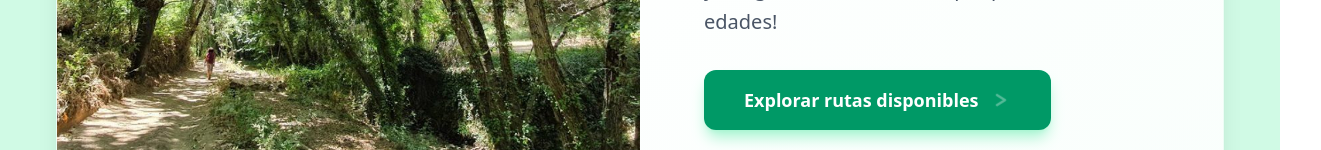
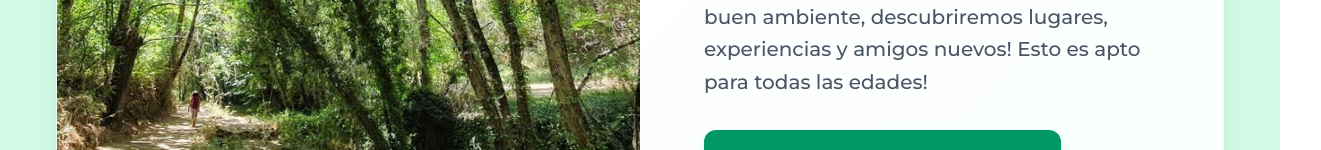
Before and after one commit to Ariadna5D/OnubHiking_Vue, a Vue app: page /#/comunidad in a window 1280 px wide. Shown: the part 950-1100 px from the top of the page, 1321 px wide, since content can reach past the window. Built offline with nearby package versions, Linux system fonts and the light colour scheme.

Commit message:
Optimized routing and edited readme

```diff
--- a/index.html
+++ b/index.html
@@ -2,10 +2,12 @@
 <html lang="en">
   <head>
     <meta charset="UTF-8" />
-    <link rel="icon" type="image/svg+xml" href="/vite.svg" />
+    <link rel="icon" type="image/svg+xml" href="/images/logo.svg" />
     <meta name="viewport" content="width=device-width, initial-scale=1.0" />
-    <title>onubhike_vue</title>
-<link href="https://fonts.googleapis.com/css2?family=Montserrat:ital,wght@0,400..900;1,400..900&display=swap" rel="stylesheet">
+    <title>OnubHike</title>
+    <link rel="preconnect" href="https://fonts.googleapis.com">
+  <link rel="preconnect" href="https://fonts.gstatic.com" crossorigin>
+  <link href="https://fonts.googleapis.com/css2?family=Montserrat:wght@400;700&display=swap" rel="stylesheet">
 
   </head>
   <body>
--- a/src/components/common/CommunityCard.vue
+++ b/src/components/common/CommunityCard.vue
@@ -36,7 +36,7 @@ defineProps({
       <img
         :src="image"
         :alt="title"
-        class="w-full h-80 lg:h-full object-cover transform group-hover:scale-110 transition-transform duration-700"
+        class="w-full h-80 lg:h-full object-cover transform  transition-transform duration-700"
       />
       <div class="absolute top-6 left-6 bg-white/90 backdrop-blur-md px-4 py-2 rounded-full flex items-center gap-2 shadow-lg">
         <MapPin class="text-emerald-600" :size="18" />
@@ -60,7 +60,7 @@ defineProps({
       <div class="flex justify-center lg:justify-start">
         <a
           href=""
-          class="inline-flex items-center justify-center gap-3 px-10 py-4 rounded-xl text-lg font-black bg-emerald-600 text-white hover:bg-emerald-500 shadow-lg shadow-emerald-200 hover:shadow-emerald-300 hover:-translate-y-1 active:scale-95 transition-all duration-300"
+          class="inline-flex items-center justify-center gap-3 px-10 py-4 rounded-xl text-lg font-bold bg-emerald-600 text-white hover:bg-emerald-500 shadow-lg shadow-emerald-200 hover:shadow-emerald-300 hover:-translate-y-1 active:scale-95 transition-all duration-300"
         >
           {{ linkText }}
           <div class="w-5 h-5 shrink-0">
--- a/src/components/common/EquipmentCard.vue
+++ b/src/components/common/EquipmentCard.vue
@@ -17,7 +17,7 @@ defineProps({
       <img
         :src="image"
         :alt="title"
-        class="w-full h-full object-cover transition-transform duration-700 group-hover:scale-110"
+        class="w-full h-full object-cover transition-transform duration-700 "
       />
       <div class="absolute top-4 left-4 bg-emerald-600/90 backdrop-blur-md text-white text-[10px] font-black uppercase tracking-[0.2em] px-3 py-1 rounded-full shadow-lg">
         {{ category }}
--- a/src/components/common/HomeCard.vue
+++ b/src/components/common/HomeCard.vue
@@ -20,9 +20,8 @@ defineProps({
         <img
           :src="image"
           :alt="title"
-          class="w-full h-full object-cover transform group-hover:scale-110 transition-transform duration-700"
+          class="w-full h-full object-cover transform  transition-transform duration-700"
         />
-        <div class="absolute inset-0 bg-linear-to-t from-emerald-900/40 to-transparent opacity-0 group-hover:opacity-100 transition-opacity duration-500"></div>
 
 
       </div>
--- a/src/components/common/RouteCard.vue
+++ b/src/components/common/RouteCard.vue
@@ -28,7 +28,7 @@ defineProps({
       <img
         :src="image"
         :alt="title"
-        class="w-full h-64 md:h-full object-cover transform group-hover:scale-110 transition-transform duration-700"
+        class="w-full h-64 md:h-full object-cover transform  transition-transform duration-700"
       />
       <div class="absolute inset-0 bg-linear-to-t from-black/20 to-transparent md:hidden"></div>
     </div>
--- a/src/style.css
+++ b/src/style.css
@@ -1,2 +1,6 @@
+@import url('https://fonts.googleapis.com/css2?family=Montserrat:ital,wght@0,100..900;1,100..900&display=swap');
 @import "tailwindcss";
 @plugin "tailwindcss-animate";
+@theme {
+  --font-sans: "Montserrat", ui-sans-serif, system-ui, sans-serif;
+}
```
Also changed, not shown: src/router/index.js (+4 -9 lines), 1 other file (tests, documents, lock files or other folders).
